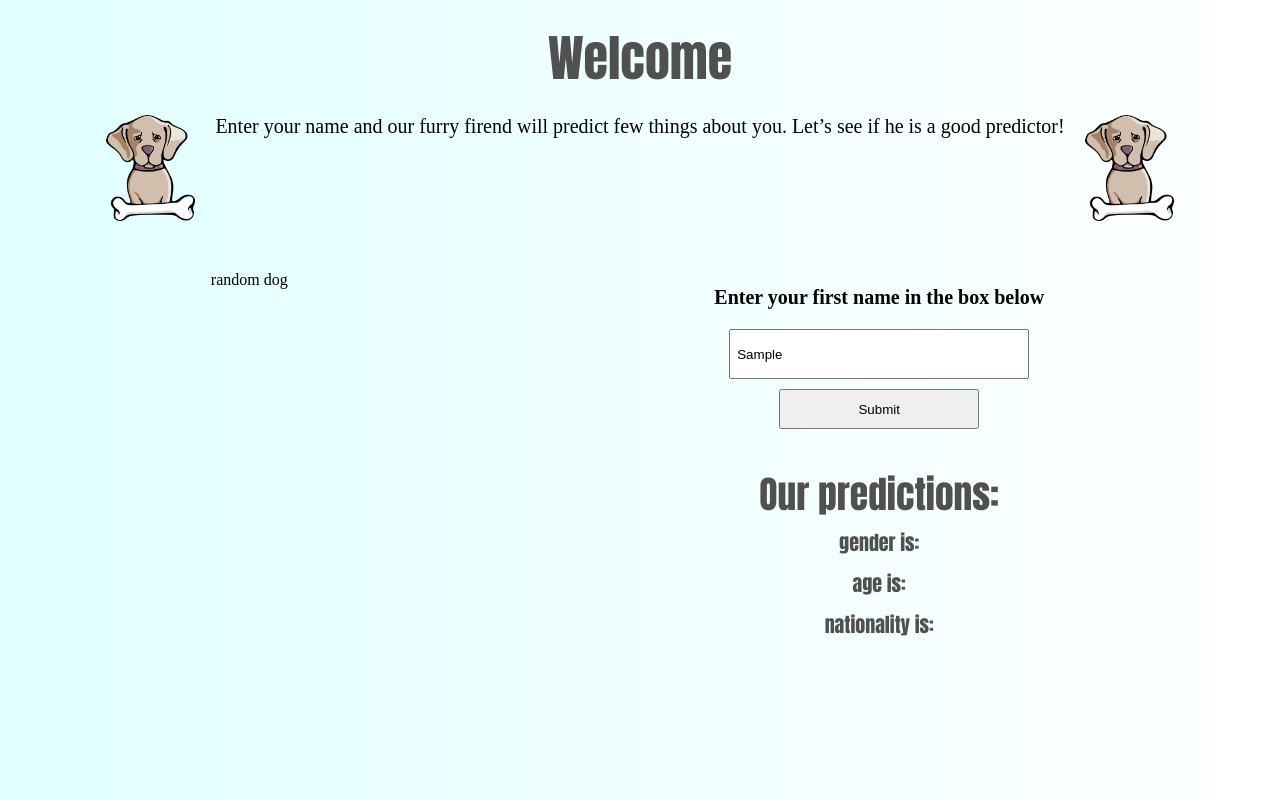
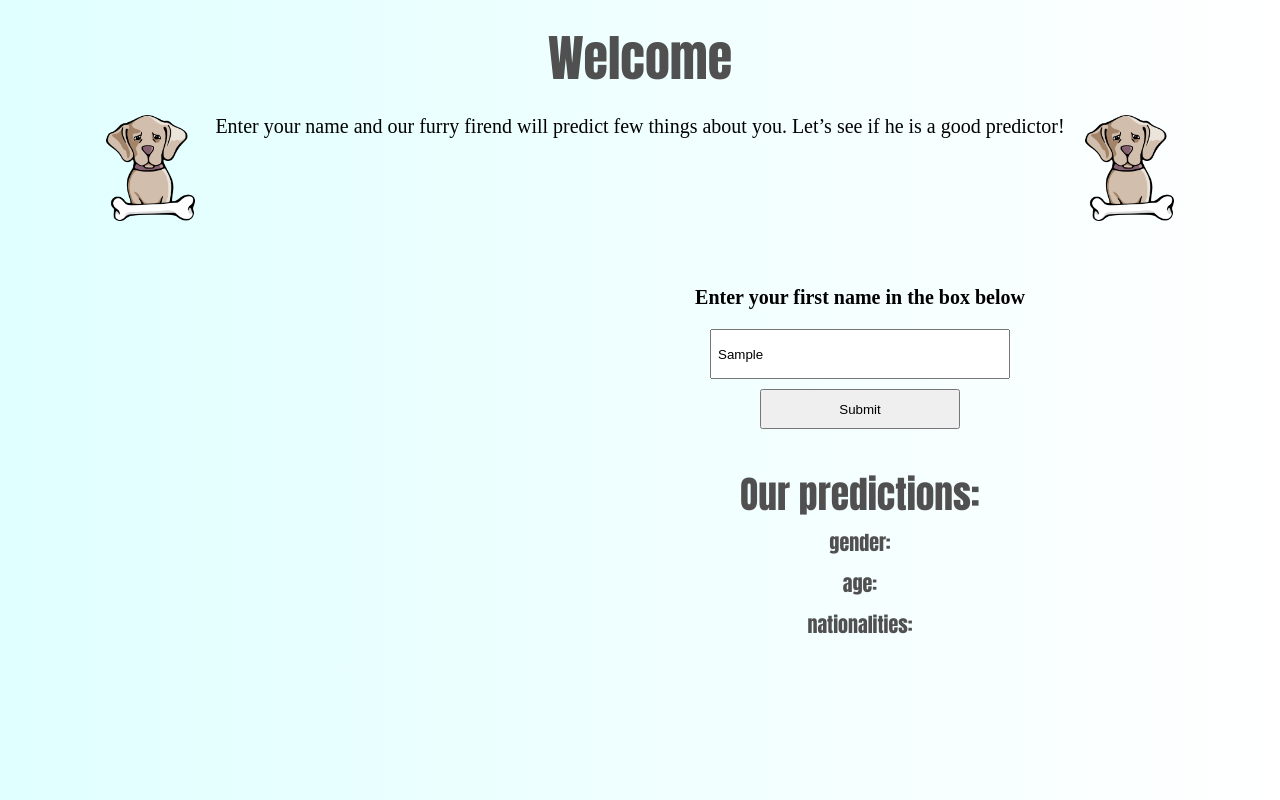
Before and after one commit to noormesslmani/prediction-website, a plain HTML site: page index.html in a window 1280 px wide. Both pictures are taken after typing "Sample" into the empty fields and a click on the button "Submit". Drawn offline with Linux system fonts and the light colour scheme; no server answers.

Commit message:
Cleaned and commented js code

```diff
--- a/assets/script.js
+++ b/assets/script.js
@@ -1,55 +1,67 @@
 
 const dog = document.getElementById('dog-img')
 const inputName = document.getElementById('input-name')
-const parag1 = document.getElementById('paragraph1')
-const parag2 = document.getElementById('paragraph2')
-const parag3 = document.getElementById('paragraph3')
+const gen = document.getElementById('gender')
+const age = document.getElementById('age')
+const nat = document.getElementById('nationalities')
 const button = document.getElementById('button')
-console.log('Hello')
 let fname
 let url
+//add an event listener to the submit bottun on click
 button.addEventListener('click',predictInformation)
+
+//function that generates predictions
 function predictInformation(){
-    parag1.textContent='gender is:'
-    parag2.textContent='age is:'
-    parag3.textContent='nationality is:'
 
+    //initialize text contents
+    gen.textContent='gender: '
+    age.textContent='age: '
+    nat.textContent='nationalities: '
+
+    //predict gender and concatenate it to gen text content
     fname= inputName.value
     url='https://api.genderize.io/?name='+ fname
     fetch(url)
         .then(res => res.json())
         .then(data => {
-            parag1.textContent += data.gender
+            gen.textContent += data.gender
     })
 
 
-
+    //predict age and concatenate it to age text content
     url='https://api.agify.io/?name='+ fname
     fetch(url)
         .then(res => res.json())
         .then(data => {
-            parag2.textContent += data.age
+            age.textContent += data.age
     })
 
-
+    //predict possible countries and concatenate them to countries text content
     let countries=''
     url='https://api.nationalize.io/?name='+ fname
     fetch(url)
         .then(res => res.json())
         .then(data => {
+            //loop over all possible countries and concatenate them to countries
             for (let i=0;i<data.country.length; i++){
-                countries+= data.country[i]["country_id"]+' '
-        }
-        parag3.textContent += countries
+                countries+= data.country[i]["country_id"]
+                if (i<data.country.length-1){
+                    countries+=", "
+                }
+            }
+        nat.textContent += countries
     })
 }
 
-
+//A function to display dog image
+//an image tag is added to 'dog' div with a class=dog
 function displayDog(){
     fetch('https://dog.ceo/api/breeds/image/random')
         .then(res => res.json())
         .then(data => {
-            dog.innerHTML=`<img src="${data.message}" class="dog" />`
+            dog.innerHTML=`<img src="${data.message}" class="dog" alt="Dog photo" />`
     })
 }
+
+//Runnig the function display dog when website is loaded
 window.onload = displayDog
--- a/index.html
+++ b/index.html
@@ -14,7 +14,6 @@
         </div>
         <div class="api">
             <div id="dog-img">
-                <p>random dog</p>
             </div>
             <div class="details">
                 <p class="enter-name">Enter your first name in the box below</p>
@@ -22,9 +21,9 @@
                 <button class="btn sub-details" id="button">Submit</button>
                 <div class="results">
                     <h2>Our predictions: </h2>
-                        <p id="paragraph1" class="prediction"> </p>
-                        <p id="paragraph2" class="prediction"> </p>
-                        <p id="paragraph3" class="prediction"> </p>
+                        <p id="gender" class="prediction"> </p>
+                        <p id="age" class="prediction"> </p>
+                        <p id="nationalities" class="prediction"> </p>
                 </div>
             </div>
         </div>
```
